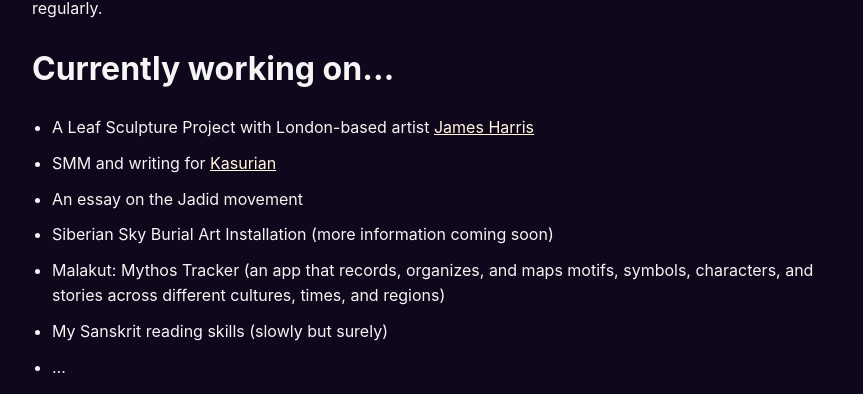
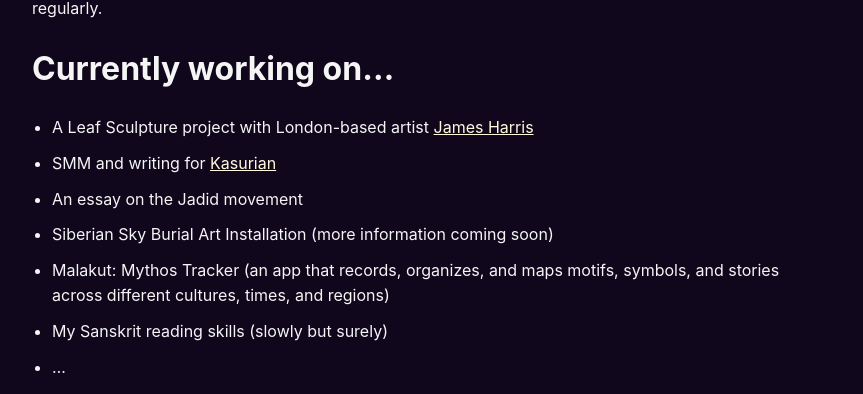
Before and after one commit to yanazuray/waterfalls-of-qaf, a Jekyll site: the page built from index.md, in a window 1280 px wide. Shown: the part 588-982 px from the top of the page, without its empty margins (208-1071 px from the left). Built offline with Jekyll 4.4.1, drawn with Linux system fonts in a browser that asks for light colours.

Commit message:
vault backup: 2025-04-26 05:00:25

```diff
--- a/index.md
+++ b/index.md
@@ -20,11 +20,11 @@ Siberian Aesthetics account: [@mythosiberia](https://x.com/mythosiberia)
 Check out my [Resources](https://yanazuray.me/Resources) page for a curated selection of materials I find interesting. It’s updated regularly.
 # Currently working on...
 
-* A Leaf Sculpture Project with London-based artist [James Harris](https://www.jamesharris.co.uk/)
+* A Leaf Sculpture project with London-based artist [James Harris](https://www.jamesharris.co.uk/)
 * SMM and writing for [Kasurian](https://www.kasurian.com)
 * An essay on the Jadid movement
 * Siberian Sky Burial Art Installation (more information coming soon)
-* Malakut: Mythos Tracker (an app that records, organizes, and maps motifs, symbols, characters, and stories across different cultures, times, and regions)
+* Malakut: Mythos Tracker (an app that records, organizes, and maps motifs, symbols, and stories across different cultures, times, and regions)
 * My Sanskrit reading skills (slowly but surely)
 * ...
 
```
